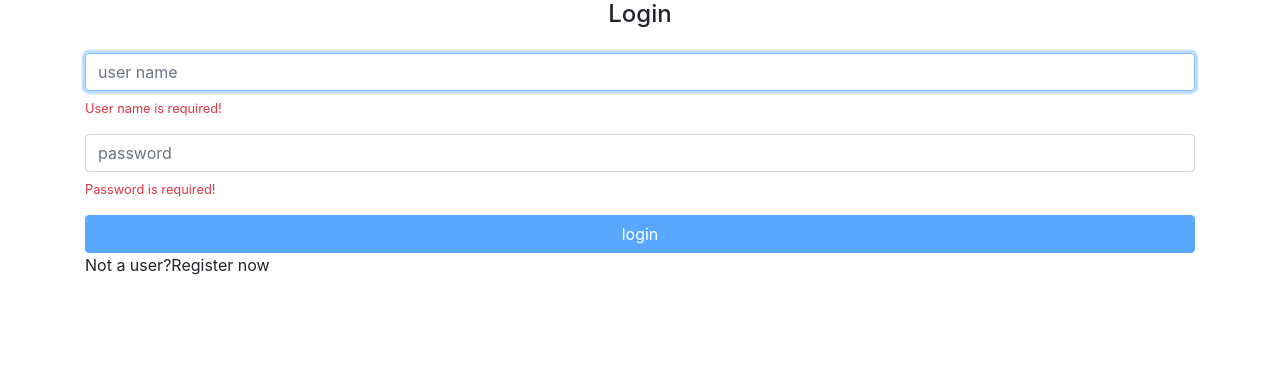
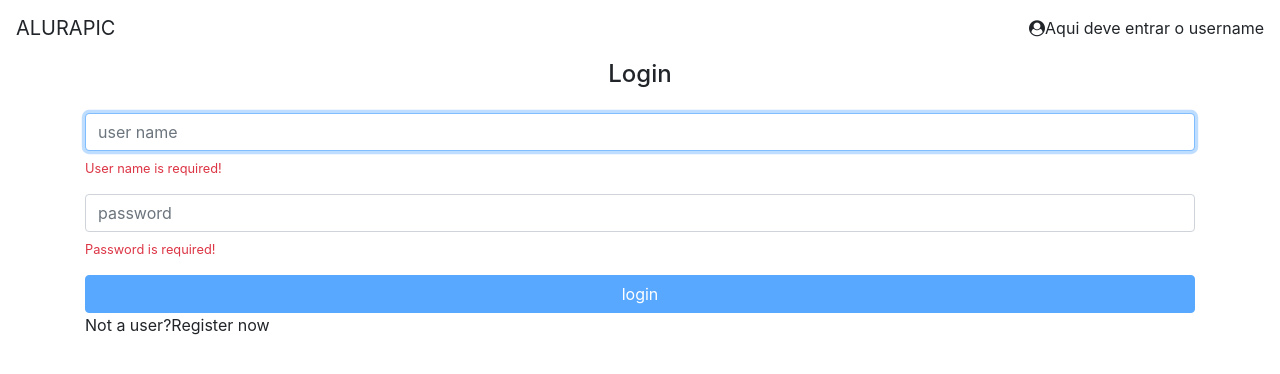
Before and after one commit to extevao/angular-alurapic, an Angular app: page / in a window 1280 px wide. Shown: the top 374 px of the page. Built offline with nearby package versions, Linux system fonts and the light colour scheme.

Commit message:
core module e navbar

```diff
--- a/src/app/app.component.html
+++ b/src/app/app.component.html
@@ -1 +1,2 @@
+<ap-header></ap-header>
 <router-outlet></router-outlet>
--- a/src/app/app.module.ts
+++ b/src/app/app.module.ts
@@ -6,6 +6,7 @@ import { PhotosModule } from './photos/photos.module';
 import { AppRoutingModule } from './app.routing.module';
 import { ErrorsModule } from './errors/errors.module';
 import { HomeModule } from './home/home.module';
+import { CoreModule } from './core/core.module';
 
 
 @NgModule({
@@ -17,7 +18,8 @@ import { HomeModule } from './home/home.module';
     PhotosModule,
     AppRoutingModule,
     ErrorsModule,
-    HomeModule
+    HomeModule,
+    CoreModule
   ],
   providers: [],
   bootstrap: [AppComponent]
--- /dev/null
+++ b/src/app/core/header/header.component.html
@@ -0,0 +1,9 @@
+<header class="fixed-top">
+  <nav class="navbar navbar-light bg-white">
+      <a class="navbar-brand">ALURAPIC</a>
+      <div>
+          <i class="fa fa-user-circle"></i>
+          <a>Aqui deve entrar o username</a>
+      </div>
+  </nav>
+</header>
--- a/src/index.html
+++ b/src/index.html
@@ -7,6 +7,11 @@
 
   <meta name="viewport" content="width=device-width, initial-scale=1">
   <link rel="icon" type="image/x-icon" href="favicon.ico">
+  <style>
+    body {
+      padding-top: 60px;
+    }
+  </style>
 </head>
 <body>
   <app-root></app-root>
```
Also changed, not shown: src/app/core/core.module.ts (added, +17 -0 lines), src/app/core/header/header.component.ts (added, +7 -0 lines).
